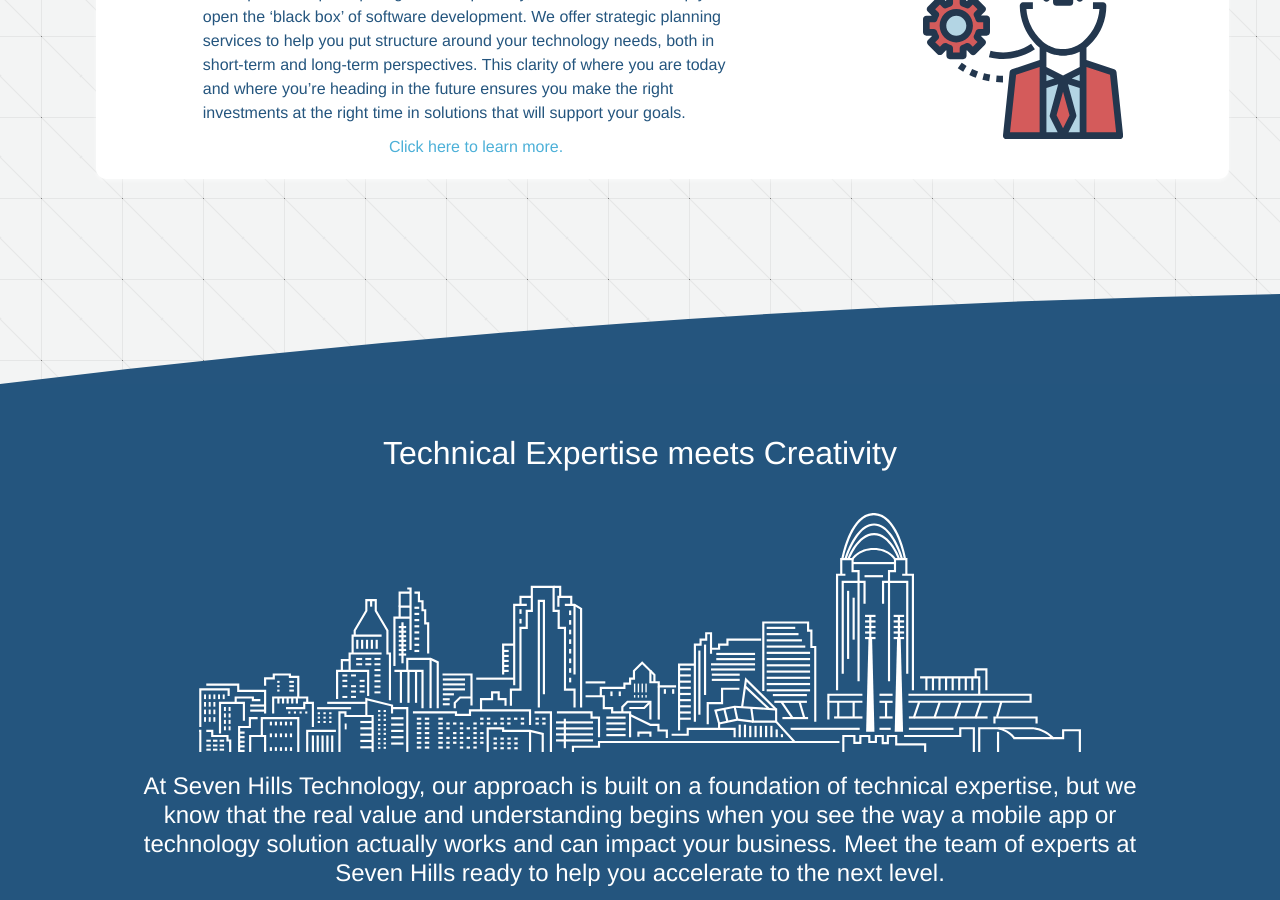
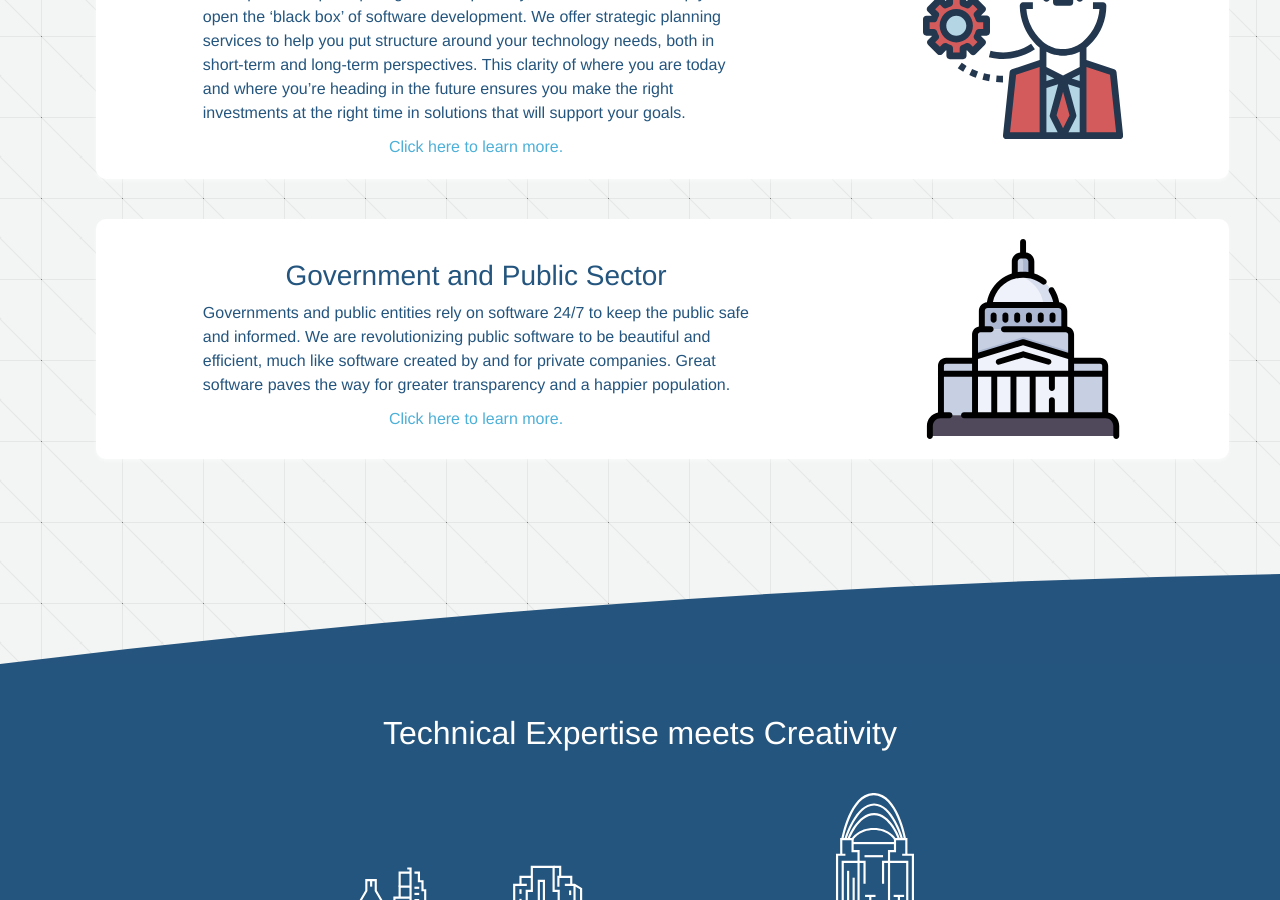
Before and after one commit to seven-hills-technology/seven-hills-technology.github.io, a Jekyll site: the page built from index.md, in a window 1280 px wide and 900 px high, scrolled down 2516 px. Built offline with Jekyll 4.4.1, drawn with Linux system fonts in a browser that asks for light colours; nearby versions of some CDN libraries.

Commit message:
Add homepage product for governmnet services

```diff
--- a/index.md
+++ b/index.md
@@ -88,6 +88,27 @@
                 </div>
             </div>
         </div>
+        <div class="sh-product-wrapper">
+            <div class="small-image-wrapper">
+                <div class="icon small-icon d-block d-md-none">
+                    <img src="/images/government.svg" alt="Government and Public Sector Icon" height="150">
+                </div>
+            </div>
+            <div class="sh-product">
+                <div class="text">
+                    <h3><a href="/public-sector" alt="Government and Public Sector">Government and Public Sector</a></h3>
+                    <div>
+                        Governments and public entities rely on software 24/7 to keep the public safe and informed. We are revolutionizing public software to be beautiful and efficient, much like software created by and for private companies. Great software paves the way for greater transparency and a happier population.
+                    </div>
+                    <div class="small-link">
+                        <a href="/public-sector" alt="Government and Public">Click here to learn more.</a>
+                    </div>
+                </div>
+                <div class="icon pull-right d-none d-md-block">
+                    <img src="/images/government.svg" alt="Government and Public Sector Icon" height="200">
+                </div>
+            </div>
+        </div>
     </div>
 </section>
 <div class="sh-band-flair dark-top"></div>
```
